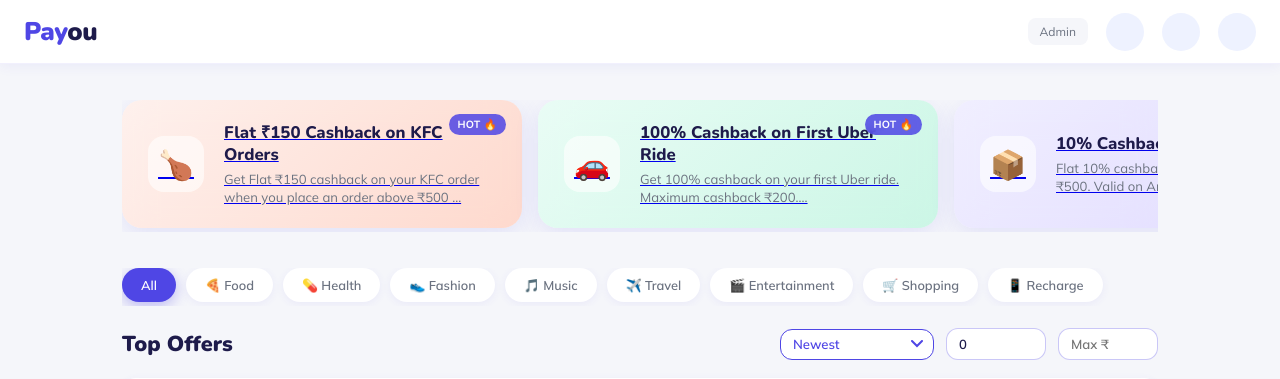
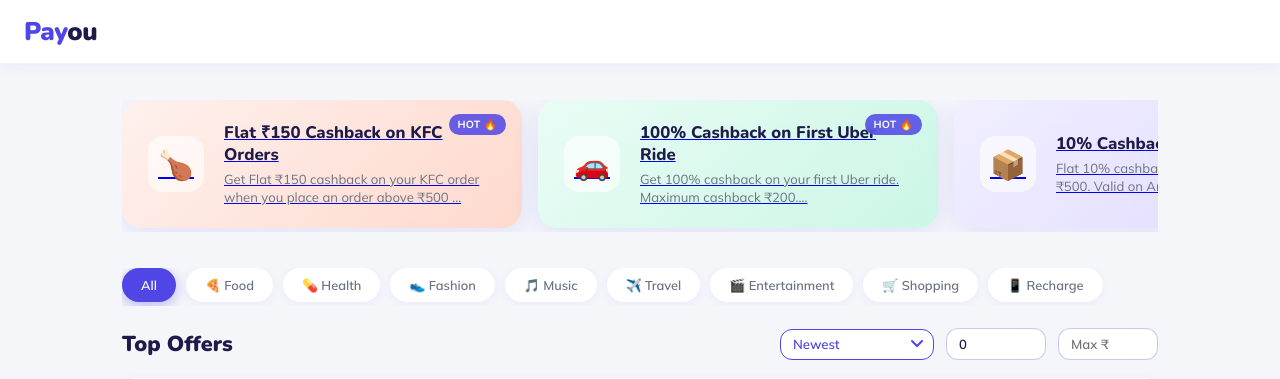
Before and after one commit to Gauravmrjatt/osm, a PHP site: page /index.php in a window 1280 px wide. Shown: the top 379 px of the page. Run offline with PHP 8.4, Linux system fonts and the light colour scheme; data comes from the database, SQL or seed files in the repository; some libraries are stand-ins or nearby versions.

Commit message:
Hide admin icon and edit button - only visible to logged in admin

```diff
--- a/index.php
+++ b/index.php
@@ -1,5 +1,8 @@
 <?php
 require_once 'config.php';
+session_start();
+
+$is_admin = isset($_SESSION['admin_logged_in']) && $_SESSION['admin_logged_in'] === true;
 
 $conn = getDB();
 
@@ -515,16 +518,12 @@ $conn->close();
 <nav class="navbar">
   <div class="logo">Pay<span>ou</span></div>
   <div class="nav-icons">
-    <a href="admin.php" class="admin-link">Admin</a>
-    <div class="nav-icon">
+    <?php if ($is_admin): ?>
+    <a href="admin.php" class="admin-link"><div class="nav-icon">
       <i class="hgi-stroke hgi-user-account"></i>
     </div>
-    <div class="nav-icon">
-      <i class="hgi-stroke hgi-notification"></i>
-    </div>
-    <div class="nav-icon">
-      <i class="hgi-stroke hgi-time"></i>
-    </div>
+    </a>
+    <?php endif; ?>
   </div>
 </nav>
 
@@ -665,11 +664,11 @@ $conn->close();
   </div>
 </div>
 
-<div class="fab">
+<!-- <div class="fab">
   <i class="hgi-stroke hgi-grid"></i>
-</div>
+</div> -->
 
-<nav class="bottom-nav">
+<!-- <nav class="bottom-nav">
   <a href="index.php" class="nav-item active">
     <i class="hgi-stroke hgi-home"></i>
     <span>Home</span>
@@ -686,7 +685,7 @@ $conn->close();
     <i class="hgi-stroke hgi-calendar-02"></i>
     <span>Events</span>
   </div>
-</nav>
+</nav> -->
 
 <script>
   function handleResize() {
--- a/offer.php
+++ b/offer.php
@@ -1,5 +1,8 @@
 <?php
 require_once 'config.php';
+session_start();
+
+$is_admin = isset($_SESSION['admin_logged_in']) && $_SESSION['admin_logged_in'] === true;
 
 $conn = getDB();
 $offer_id = $_GET['id'] ?? 0;
@@ -360,9 +363,11 @@ $cashback_display = $offer['cashback_type'] === 'flat' ? '₹' . number_format($
   </a>
   <div class="logo">Pay<span>ou</span></div>
   <div style="width:74px;display:flex;justify-content:flex-end;">
+    <?php if ($is_admin): ?>
     <a href="admin.php?edit=<?php echo $offer['id']; ?>" style="width:36px;height:36px;border-radius:50%;background:var(--primary-light);display:flex;align-items:center;justify-content:center;color:var(--primary);cursor:pointer;text-decoration:none;">
       <i class="hgi-stroke hgi-edit-01"></i>
     </a>
+    <?php endif; ?>
   </div>
 </nav>
 
```
